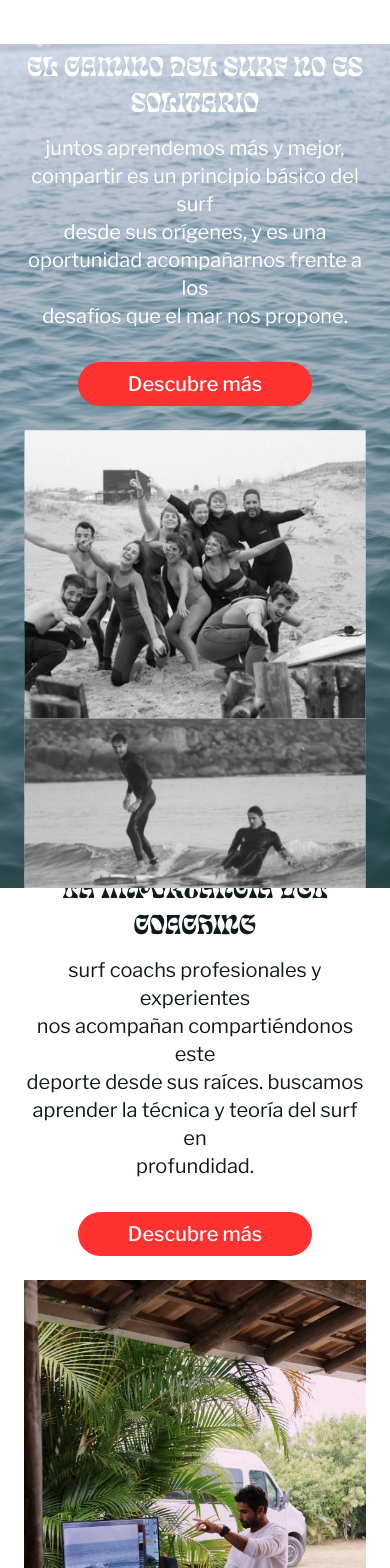
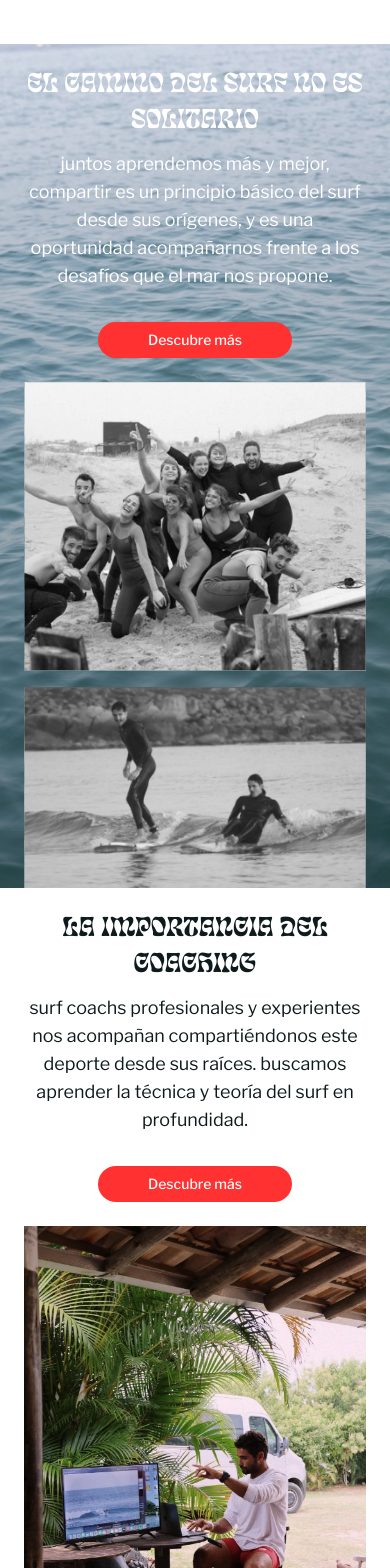
Before and after one commit to diego-caceres/integral-surf-site, a Next.js app: page / in a window 390 px wide. Shown: the part 3020-4588 px from the top of the page. Built offline with nearby package versions, Linux system fonts and the light colour scheme.

Commit message:
Improve mobile styles

```diff
--- a/src/components/SectionCoaching.tsx
+++ b/src/components/SectionCoaching.tsx
@@ -3,34 +3,35 @@ import Button from "@/components/ui/Button";
 
 export default function SectionCoaching() {
   return (
-    <div className="relative w-full h-screen overflow-hidden ">
+    <div className="relative w-full h-screen overflow-hidden pt-20">
       {/* Content Overlay */}
-      <div className="absolute inset-0 flex items-center justify-center p-6 ">
+      <div className="absolute inset-0 flex items-center justify-center p-6 pb-10">
         <div className="flex flex-col md:grid md:grid-cols-2 md:pl-[100px] w-full gap-6 ">
           {/* Left Column (Shown below on mobile) */}
-          <div className="flex flex-col md:gap-8 justify-center order-2 md:order-1 ">
+          <div className="flex flex-col gap-4 md:gap-8 justify-center order-2 md:order-1 ">
             <Image
               src="/images/home/coaching.jpg"
               alt="Left Image 1"
               width={488}
               height={594}
               style={{ objectFit: "cover" }}
+              className="max-w-full"
             />
           </div>
 
           {/* Right Column (Shown first on mobile) */}
           <div className="mt-10 md:mt-0 md:max-w-[450px] flex flex-col items-center md:items-start justify-center gap-4 order-1 md:order-2 ">
-            <h2 className="uppercase font-[Eckmannpsych] md:text-left  ">
+            <h2 className="uppercase font-[Eckmannpsych] md:text-left text-3xl md:text-5xl">
               La importancia del coaching
             </h2>
-            <p className=" md:text-left text-xl">
+            <p className=" md:text-left text-lg md:text-xl">
               surf coachs profesionales y experientes <br />
               nos acompañan compartiéndonos este <br />
               deporte desde sus raíces. buscamos <br />
               aprender la técnica y teoría del surf en <br />
               profundidad.
             </p>
-            <Button className="mt-4 text-xl">Descubre más</Button>
+            <Button className="mt-4 text-lg md:text-xl">Descubre más</Button>
           </div>
         </div>
       </div>
--- a/src/components/SectionTheRoad.tsx
+++ b/src/components/SectionTheRoad.tsx
@@ -3,7 +3,7 @@ import Button from "@/components/ui/Button";
 
 export default function SectionTheRoad() {
   return (
-    <div className="relative w-full h-screen overflow-hidden ">
+    <div className="relative w-full h-screen overflow-hidden pt-20">
       {/* Background Image */}
       <Image
         src="/images/home/sea-background.jpeg"
@@ -14,37 +14,39 @@ export default function SectionTheRoad() {
       />
 
       {/* Content Overlay */}
-      <div className="absolute inset-0 flex items-center justify-center p-6 ">
+      <div className="absolute inset-0 flex items-center justify-center p-6 pb-10">
         <div className="flex flex-col md:grid md:grid-cols-2 md:pl-[100px] w-full gap-6 text-white">
           {/* Left Column (Shown below on mobile) */}
-          <div className="flex flex-col md:gap-8 justify-center order-2 md:order-1 ">
+          <div className="flex flex-col gap-4 md:gap-8 justify-center order-2 md:order-1 ">
             <Image
               src="/images/home/the-road-img1.png"
               alt="Left Image 1"
               width={450}
               height={380}
+              className="max-w-full"
             />
             <Image
               src="/images/home/the-road-img2.png"
               alt="Left Image 2"
               width={450}
               height={274}
+              className="max-w-full"
             />
           </div>
 
           {/* Right Column (Shown first on mobile) */}
           <div className="mt-10 md:mt-0 md:max-w-[450px] flex flex-col items-center md:items-start justify-center  gap-4 order-1 md:order-2 ">
-            <h2 className="uppercase font-[Eckmannpsych] md:text-left text-white ">
+            <h2 className="uppercase font-[Eckmannpsych] md:text-left text-white text-3xl md:text-5xl">
               El camino del surf no es solitario
             </h2>
-            <p className="text-white md:text-left text-xl">
+            <p className="text-white md:text-left text-lg md:text-xl">
               juntos aprendemos más y mejor, <br />
               compartir es un principio básico del surf <br />
               desde sus orígenes, y es una <br />
               oportunidad acompañarnos frente a los <br />
               desafíos que el mar nos propone.
             </p>
-            <Button className="mt-4 text-xl">Descubre más</Button>
+            <Button className="mt-4 text-lg md:text-xl">Descubre más</Button>
           </div>
         </div>
       </div>
```
